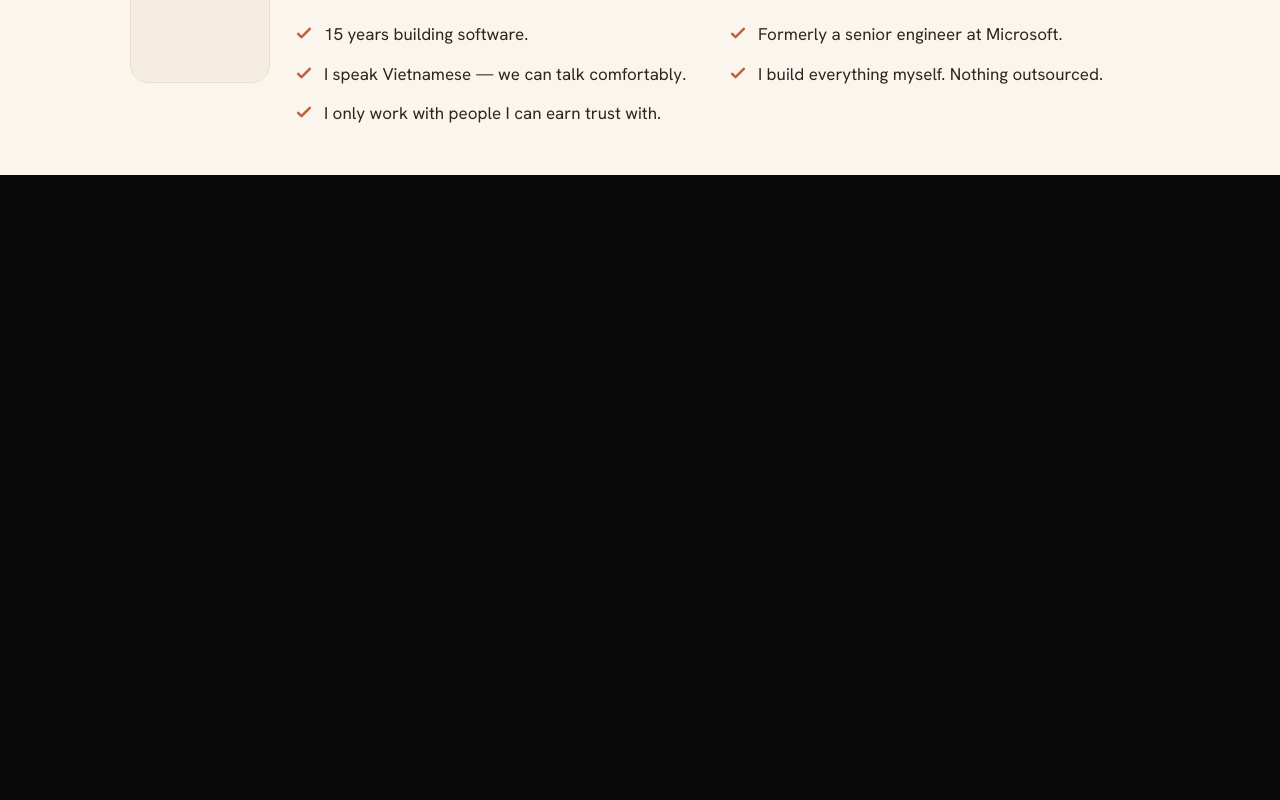
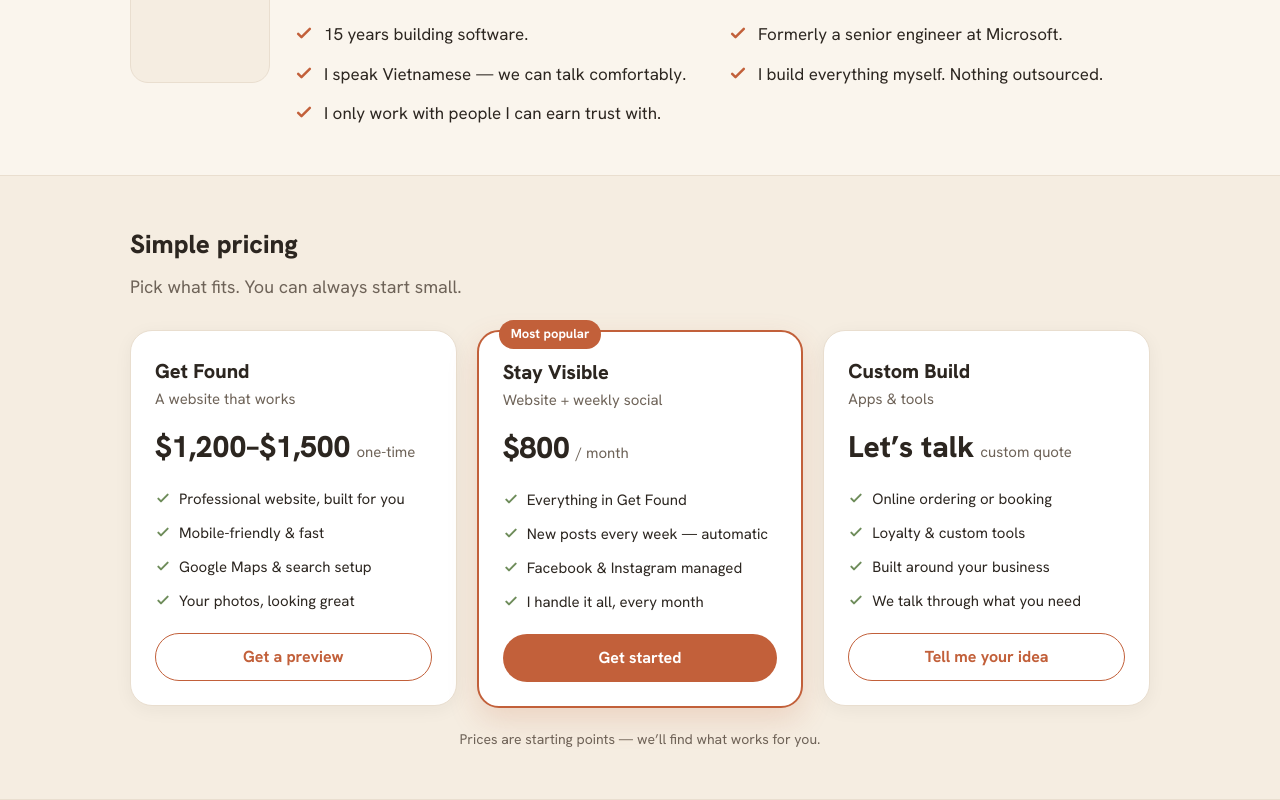
Before and after one commit to l2laihub/huybuilds, a Next.js app: page /studio in a window 1280 px wide. Shown: the part 2164-2964 px from the top of the page. Before the commit the page ends 2339 px from the top, so only its background shows below. Built offline with nearby package versions, Linux system fonts and the light colour scheme.

Commit message:
feat: add studio pricing section

```diff
--- /dev/null
+++ b/app/studio/components/Pricing.tsx
@@ -0,0 +1,65 @@
+"use client";
+
+import { useT } from "../i18n";
+import { IconCheck } from "./icons";
+
+const PLANS = [
+  { name: "p1Name", tag: "p1Tag", price: "p1Price", per: "p1Per", cta: "p1Cta",
+    features: ["p1f1", "p1f2", "p1f3", "p1f4"], popular: false, outline: true },
+  { name: "p2Name", tag: "p2Tag", price: "p2Price", per: "p2Per", cta: "p2Cta",
+    features: ["p2f1", "p2f2", "p2f3", "p2f4"], popular: true, outline: false },
+  { name: "p3Name", tag: "p3Tag", price: "p3Price", per: "p3Per", cta: "p3Cta",
+    features: ["p3f1", "p3f2", "p3f3", "p3f4"], popular: false, outline: true },
+] as const;
+
+export function Pricing() {
+  const t = useT();
+  return (
+    <section id="pricing" className="st-band">
+      <div className="st-wrap" style={{ paddingTop: 48, paddingBottom: 48 }}>
+        <h2 style={{ fontSize: 26, fontWeight: 800 }}>{t("priceTitle")}</h2>
+        <p style={{ fontSize: 18, color: "var(--st-muted)", marginTop: 8 }}>{t("priceSub")}</p>
+
+        <div className="grid grid-cols-1 gap-5 min-[920px]:grid-cols-3" style={{ marginTop: 28, alignItems: "start" }}>
+          {PLANS.map((plan) => (
+            <div key={plan.name} className="st-card"
+              style={{
+                padding: 24, position: "relative",
+                border: plan.popular ? "2px solid var(--st-terracotta)" : "1px solid var(--st-line)",
+                boxShadow: plan.popular ? "0 12px 30px rgba(194,96,58,.18)" : "0 4px 18px rgba(43,36,32,.05)",
+              }}>
+              {plan.popular && (
+                <span style={{ position: "absolute", top: -12, left: 20, background: "var(--st-terracotta)", color: "#fff", fontSize: 13, fontWeight: 700, padding: "4px 12px", borderRadius: 999 }}>
+                  {t("popular")}
+                </span>
+              )}
+              <h3 style={{ fontSize: 20, fontWeight: 800 }}>{t(plan.name)}</h3>
+              <p style={{ fontSize: 15, color: "var(--st-muted)" }}>{t(plan.tag)}</p>
+              <div style={{ marginTop: 12, marginBottom: 16 }}>
+                <span style={{ fontSize: 30, fontWeight: 800 }}>{t(plan.price)}</span>
+                <span style={{ fontSize: 15, color: "var(--st-muted)", marginLeft: 6 }}>{t(plan.per)}</span>
+              </div>
+              <ul style={{ listStyle: "none", padding: 0, display: "flex", flexDirection: "column", gap: 10 }}>
+                {plan.features.map((f) => (
+                  <li key={f} style={{ display: "flex", gap: 8, alignItems: "flex-start", fontSize: 15 }}>
+                    <IconCheck className="w-4 h-4" style={{ color: "var(--st-sage)", flex: "none", marginTop: 3 }} />
+                    <span>{t(f)}</span>
+                  </li>
+                ))}
+              </ul>
+              <a href="#contact"
+                className={`st-btn ${plan.outline ? "st-btn-outline" : "st-btn-primary"}`}
+                style={{ marginTop: 20, width: "100%", minHeight: 48, fontSize: 16 }}>
+                {t(plan.cta)}
+              </a>
+            </div>
+          ))}
+        </div>
+
+        <p style={{ textAlign: "center", fontSize: 14, color: "var(--st-muted)", marginTop: 20 }}>
+          {t("priceFoot")}
+        </p>
+      </div>
+    </section>
+  );
+}
--- a/app/studio/page.tsx
+++ b/app/studio/page.tsx
@@ -3,6 +3,7 @@ import { Problem } from "./components/Problem";
 import { WhatIDo } from "./components/WhatIDo";
 import { Sample } from "./components/Sample";
 import { WhyMe } from "./components/WhyMe";
+import { Pricing } from "./components/Pricing";
 
 export default function StudioPage() {
   return (
@@ -12,6 +13,7 @@ export default function StudioPage() {
       <WhatIDo />
       <Sample />
       <WhyMe />
+      <Pricing />
     </>
   );
 }
```
